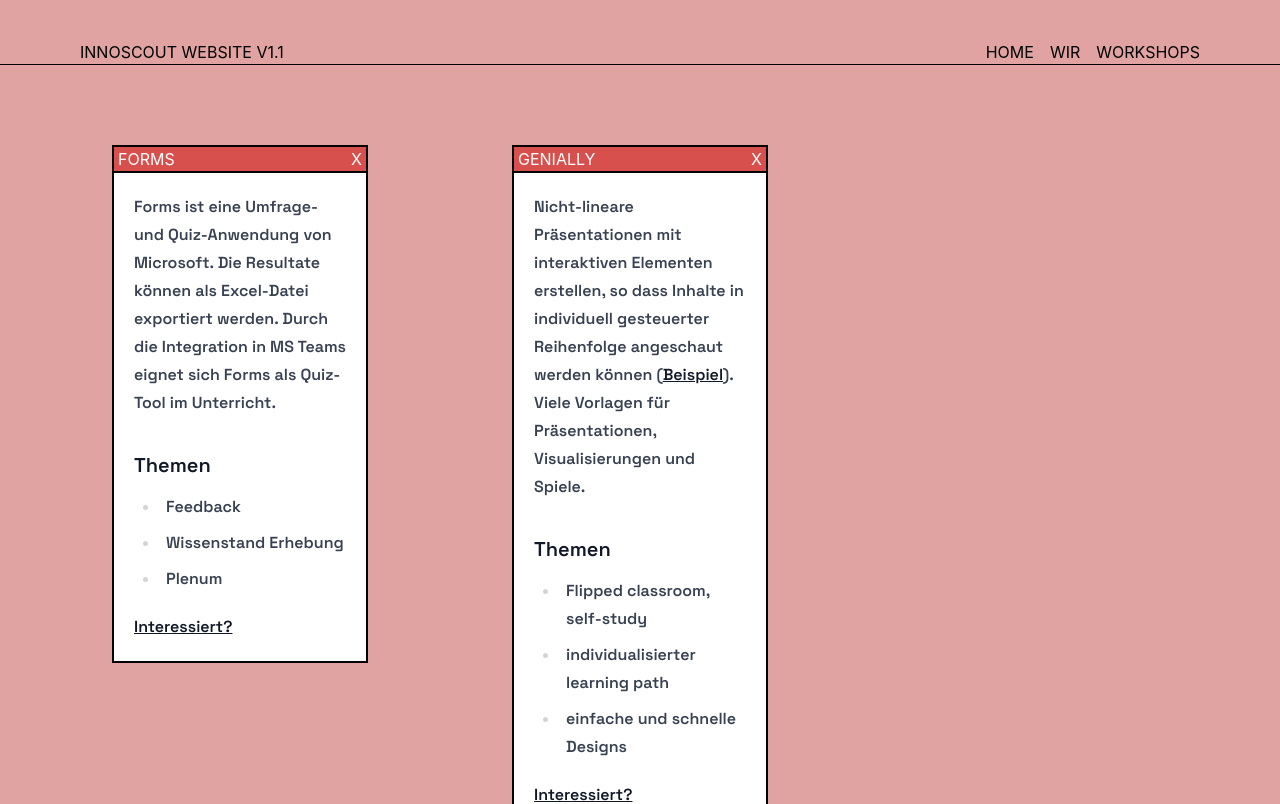
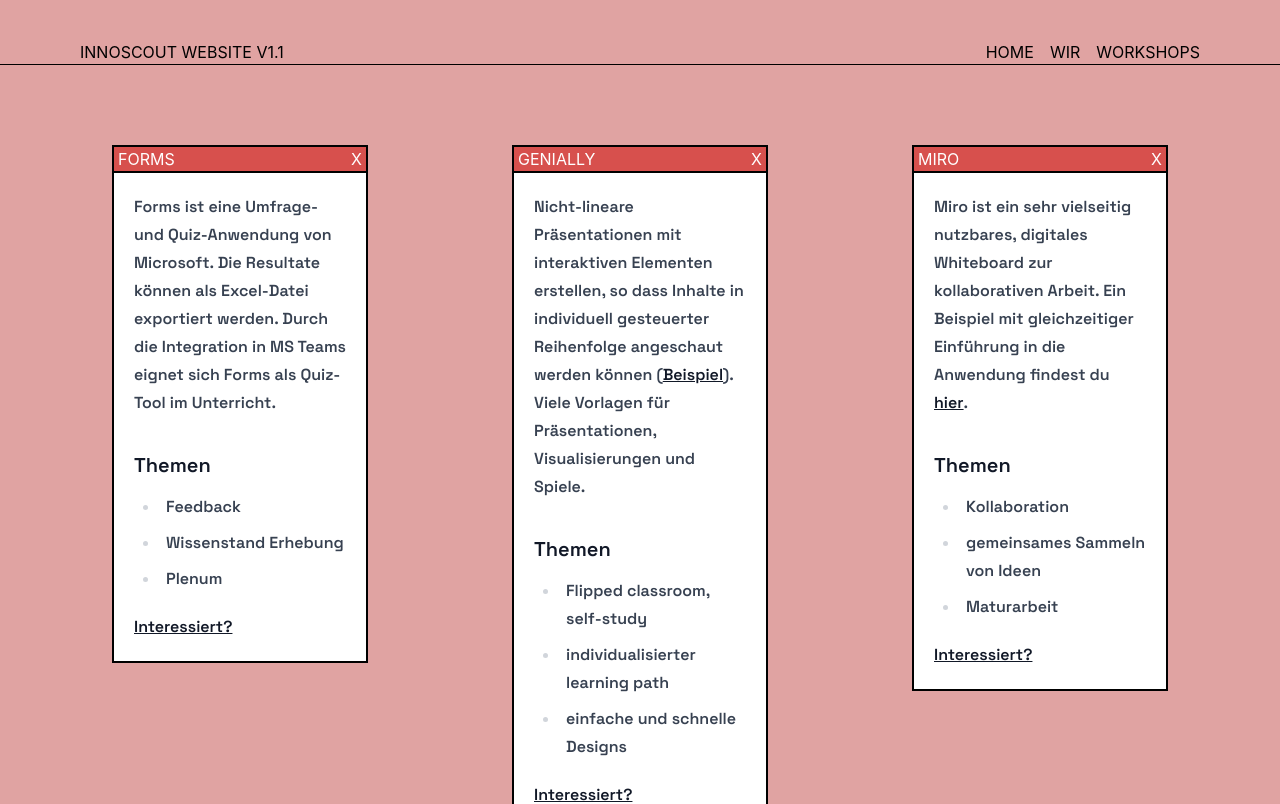
Before and after one commit to kirchenfeld/kirchenfeld.github.io, a Next.js app: page /workshops in a window 1280 px wide. Shown: the top 804 px of the page. Built offline with nearby package versions, Linux system fonts and the light colour scheme.

Commit message:
chore: update text
add card with info on Miro workshop

```diff
--- a/pages/workshops/index.mdx
+++ b/pages/workshops/index.mdx
@@ -32,6 +32,20 @@
             </Markdown>
         </Column>
     </Card>
+
+        <Card title='Miro'>
+        <Column>
+            <Markdown>
+            Miro ist ein sehr vielseitig nutzbares, digitales Whiteboard zur kollaborativen Arbeit. Ein Beispiel mit gleichzeitiger Einführung in die Anwendung findest du <a href="https://miro.com/app/board/uXjVOf3myj0=/" target="blank">hier</a>.
+            ### Themen
+            - Kollaboration
+            - gemeinsames Sammeln von Ideen
+            - Maturarbeit
+
+            <a href="https://forms.office.com/r/vYjyDKWEME" target="blank" >Interessiert?</a>
+            </Markdown>
+        </Column>
+    </Card>
 </Grid>
 
 export default ({ children }) => <Layout>{children}</Layout>
```
